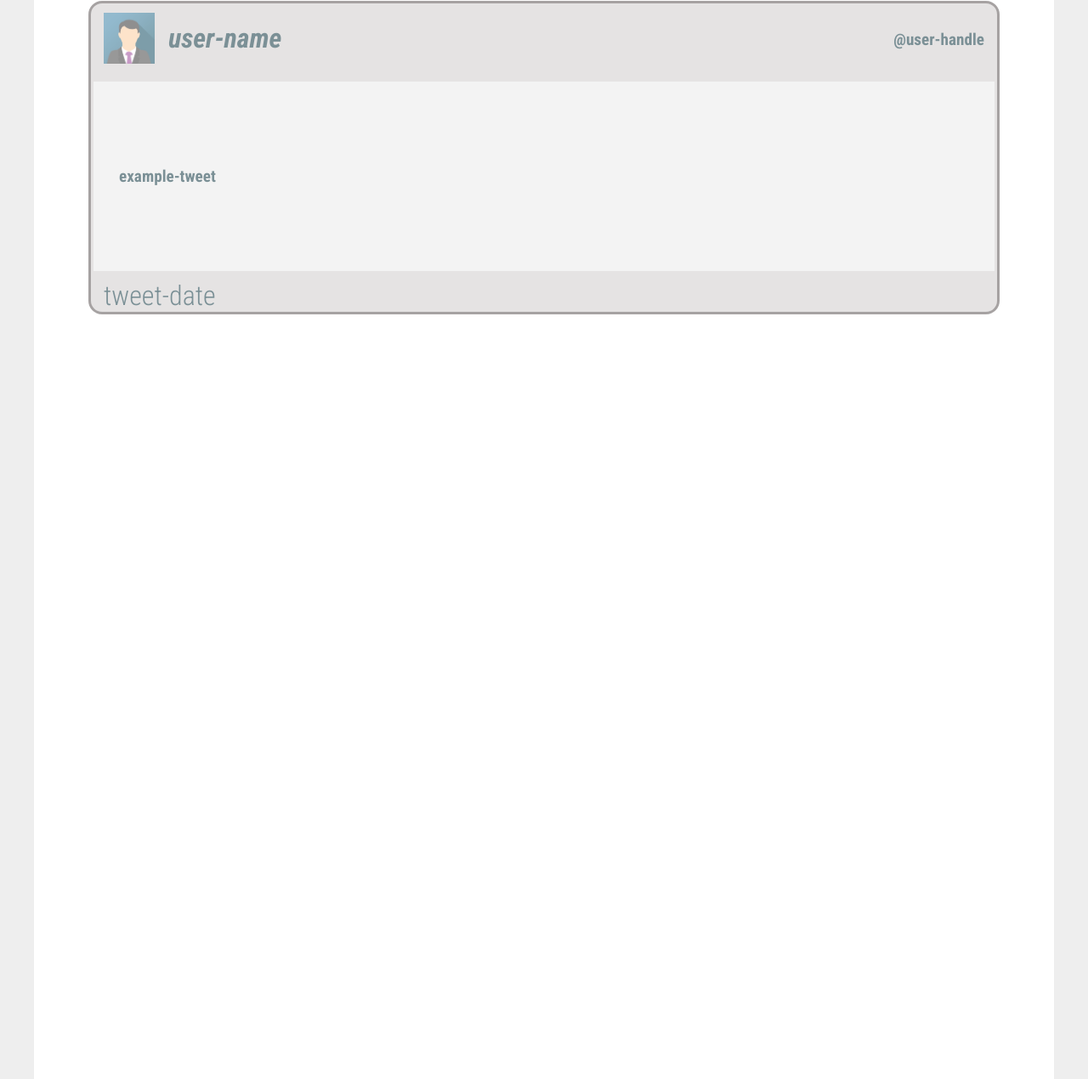
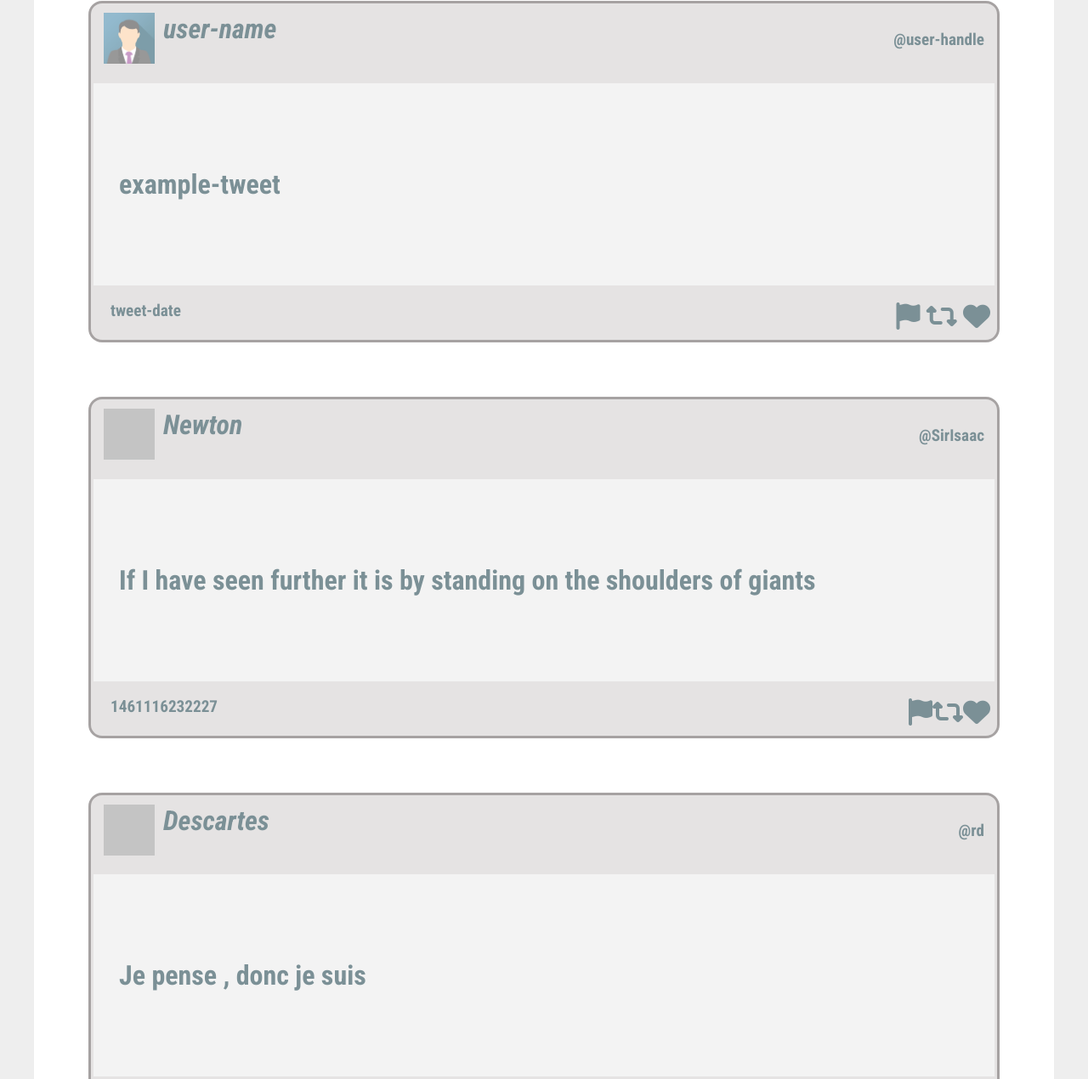
Before and after one commit to TheTash/lhl-Tweeter-Project, a website: page public/index.html in a window 1280 px wide. Shown: the part 528-1798 px from the top of the page at 85% size. Drawn offline with Linux system fonts and the light colour scheme; grey boxes are pictures that could not be loaded.

Commit message:
array of tweets are being reproduced on the browser

```diff
--- a/public/index.html
+++ b/public/index.html
@@ -18,6 +18,9 @@
 
     <!-- css file for rest-of-the-tweets -->
     <link rel="stylesheet" href="/styles/rest-of-the-tweets.css" type="text/css" />
+
+    <!--fontawesome cdn ></fontawesome-->
+    <script src="https://use.fontawesome.com/abefff7fe6.js"></script>
 
     <!-- External JS  SHOULD BE AT THE BOTTOM OF PAGE-->
     <script type="text/javascript" src="/vendor/jquery-2.2.3.min.js"></script>
@@ -55,14 +58,21 @@
         </form>
       </section>
       <section class="restOfTheTweets">
-        <article>
-            <header>
+        <article class="tweet-box">
+            <header class="clear-fix">
                 <img class="logo" src="/images/test_avatar.png">
                 <h1>user-name</h1>
                 <h2>@user-handle</h2>
             </header>
             <h3>example-tweet</h3>
-            <footer>tweet-date</footer>
+            <footer class="clear-fix">
+              <h4>tweet-date</h4>
+              <div class="tweet-icons">
+                <i class="fa fa-flag" aria-hidden="true"></i>
+                <i class="fa fa-retweet" aria-hidden="true"></i>
+                <i class="fa fa-heart" aria-hidden="true"></i>
+              </div>
+            </footer>
         </article>
       </section>
     </main>
--- a/public/scripts/app.js
+++ b/public/scripts/app.js
@@ -1,11 +1,6 @@
-/*
- * Client-side JS logic goes here
- * jQuery is already loaded
- * Reminder: Use (and do all your DOM work in) jQuery's document ready function
- */
 
-// Test / driver code (temporary). Eventually will get this from the server.
-const tweetData = {
+const data = [
+  {
     "user": {
       "name": "Newton",
       "avatars": {
@@ -19,29 +14,76 @@ const tweetData = {
       "text": "If I have seen further it is by standing on the shoulders of giants"
     },
     "created_at": 1461116232227
+  },
+  {
+    "user": {
+      "name": "Descartes",
+      "avatars": {
+        "small":   "https://vanillicon.com/7b89b0d8280b93e2ba68841436c0bebc_50.png",
+        "regular": "https://vanillicon.com/7b89b0d8280b93e2ba68841436c0bebc.png",
+        "large":   "https://vanillicon.com/7b89b0d8280b93e2ba68841436c0bebc_200.png"
+      },
+      "handle": "@rd" },
+      "content": {
+        "text": "Je pense , donc je suis"
+      },
+      "created_at": 1461113959088
+    },
+    {
+      "user": {
+        "name": "Johann von Goethe",
+        "avatars": {
+          "small":   "https://vanillicon.com/d55cf8e18b47d4baaf60c006a0de39e1_50.png",
+          "regular": "https://vanillicon.com/d55cf8e18b47d4baaf60c006a0de39e1.png",
+          "large":   "https://vanillicon.com/d55cf8e18b47d4baaf60c006a0de39e1_200.png"
+        },
+        "handle": "@johann49"
+      },
+      "content": {
+        "text": "Es ist nichts schrecklicher als eine tätige Unwissenheit."
+      },
+      "created_at": 1461113796368
     }
+  ];
 
   $(document).ready(function(){
     function createTweetElement(tweet) {
-    let $article = $('<article>').addClass('tweet');
-    let $header = $('<header>');
-    let $img = $('<img>').attr('src', tweet.user.avatars.small);
+      let $article = $('<article>').addClass('tweet-box');
+      let $header = $('<header>').addClass('clear-fix');
+      let $img = $('<img>').attr('src', tweet.user.avatars.small).addClass('logo');
       let $h1 = $('<h1>').text(tweet.user.name);
       let $h2 = $('<h2>').text(tweet.user.handle);
       let $h3 = $('<h3>').text(tweet.content.text);
-    let $footer = $('<footer>').text(tweet.created_at);
+      let $footer = $('<footer>').addClass('clear-fix')
+      let $h4 = $('<h4>').text(tweet.created_at);
+      let $div = $('<div>').addClass('tweet-icons');
+      let $flag = $('<i>').addClass('fa fa-flag').attr('aria-hidden', true);
+      let $share = $('<i>').addClass('fa fa-retweet').attr('aria-hidden', true);
+      let $like = $('<i>').addClass('fa fa-heart').attr('aria-hidden', true);
+
       $header.append($img);
       $header.append($h1);
       $header.append($h2);
       $article.append($header);
       $article.append($h3);
+      $div.append($flag);
+      $div.append($share);
+      $div.append($like);
+      $footer.append($div);
+      $footer.append($h4);
       $article.append($footer);
 
-    console.log($h1);
       console.log($article);
 
       return $article;
     }
-  var $tweet = createTweetElement(tweetData);
+
+    function renderTweets (tweets) {
+
+      const articles_elm = $('.restOfTheTweets')
+      tweets.forEach((tweet) => {
+        articles_elm.append(createTweetElement(tweet));
       });
-    //$('#tweets-container').append($tweet);
+    }
+      renderTweets(data)
+  });
--- a/public/styles/rest-of-the-tweets.css
+++ b/public/styles/rest-of-the-tweets.css
@@ -1,12 +1,15 @@
 .restOfTheTweets {
+
+}
+
+.tweet-box  {
   background-color: #D4D1D1;
   border-radius: 16px;
   border-style: solid;
   border-color: #6C6666;
-  margin-top: 2em;
+  margin: 2em 0;
   opacity: 0.6;
   transition: opacity .6s ease-in-out;
-
 }
 
 .restOfTheTweets:hover {
@@ -14,9 +17,16 @@
   transition: opacity .3s ease-in-out
 }
 
+.clear-fix::after {
+  display: table;
+  content: '';
+  clear: both;
+}
+
 .restOfTheTweets header {
   margin: 1px;
   padding: 0 0 0 10px;
+
 }
 
 .restOfTheTweets .logo {
@@ -31,8 +41,9 @@
   font-size: 1em;
   display: inline-block;
   position: relative;
-  right: 345px;
+  float:left;
   font-style: oblique;
+  margin: 10px 0 0 10px;
 }
 .restOfTheTweets h2 {
   font-size: .6em;
@@ -47,13 +58,22 @@
   margin: 10px 3px;
   padding: 100px 40px 100px 30px;
   text-align: left;
-  font-size: .6em;
+  font-size: 1em;
 }
 
 
 .restOfTheTweets footer {
   border-style: hidden;
-  text-align: left;
-  font-size: 1em;
   padding: 0 0 0 15px;
 }
+
+.tweet-box footer h4 {
+  text-align: left;
+  font-size: .6em;
+  float: left;
+  margin: 8px;
+}
+.restOfTheTweets .tweet-icons {
+  float: right;
+  margin: 8px;
+}
```
Lines whose indentation alone changed are shown as unchanged.
